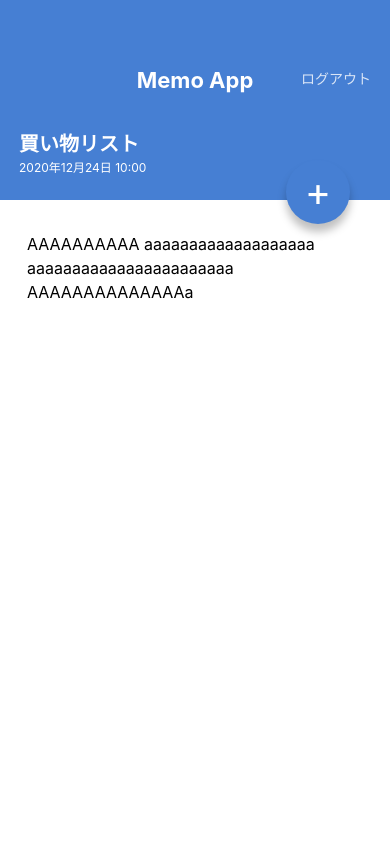
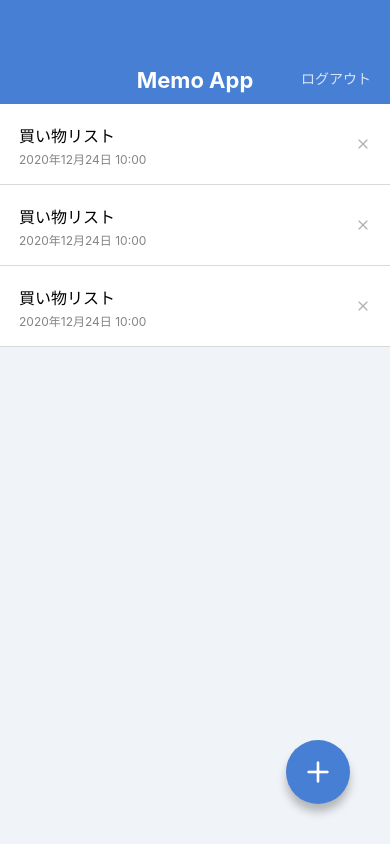
Before and after one commit to gurumada/MemoApp2, a React Native app: screen /MemoList in a window 390 px wide. Built offline with nearby package versions, Linux system fonts and the light colour scheme.

Commit message:
Install @expo/vecter-icons

```diff
--- a/App.jsx
+++ b/App.jsx
@@ -1,9 +1,9 @@
 import React from "react";
 import MemolistScreen from "./src/screens/MemoListScreen";
-import MemoDetailScreen from "./src/screens/MemoDetailScreen";
+//import MemoDetailScreen from "./src/screens/MemoDetailScreen";
 
 export default function App() {
   return (
-    <MemoDetailScreen />
+    <MemolistScreen />
   );
 }
--- a/package.json
+++ b/package.json
@@ -8,6 +8,7 @@
     "eject": "expo eject"
   },
   "dependencies": {
+    "@expo/vector-icons": "^12.0.5",
     "expo": "~41.0.1",
     "expo-status-bar": "~1.0.4",
     "prop-types": "^15.7.2",
--- a/src/components/CircleButton.jsx
+++ b/src/components/CircleButton.jsx
@@ -1,19 +1,20 @@
 import React from "react";
-import { View, Text, StyleSheet } from "react-native";
+import { View, StyleSheet } from "react-native";
 import { string, shape } from "prop-types";
+import { Feather } from '@expo/vector-icons';
 
 export default function CircleButton(props) {
-    const { children, style } = props;
+    const { style, name } = props;
     return (
       <View style={[styles.circleButton, style]}>
-        <Text style={styles.circleButtonLabel}>{children}</Text>
+        <Feather name={name} size={32} color="white" />
       </View>
     );
 }
 
 CircleButton.propTypes = {
-    children: string.isRequired,
     style: shape(),
+    name: string.isRequired,
 };
 CircleButton.defaultProps = {
     style: null,
--- a/src/components/MemoList.jsx
+++ b/src/components/MemoList.jsx
@@ -1,5 +1,7 @@
+import { Feather } from "@expo/vector-icons";
 import React from "react";
 import { View, Text, StyleSheet } from "react-native";
+// import { Feather } from "@expo/vector-icons";
 
 export default function Memolist() {
     return (
@@ -10,7 +12,7 @@ export default function Memolist() {
                     <Text style={styles.memoListItemDate}>2020年12月24日 10:00</Text>
                 </View>
                 <View>
-                    <Text>X</Text>
+                    <Feather name="x" size={16} color="#B0B0B0" />
                 </View>
                 </View>
                 <View style={styles.memoListItem}>
@@ -19,7 +21,7 @@ export default function Memolist() {
                     <Text style={styles.memoListItemDate}>2020年12月24日 10:00</Text>
                 </View>
                 <View>
-                    <Text>X</Text>
+                    <Feather name="x" size={16} color="#B0B0B0" />
                 </View>
                 </View>
                 <View style={styles.memoListItem}>
@@ -28,7 +30,7 @@ export default function Memolist() {
                     <Text style={styles.memoListItemDate}>2020年12月24日 10:00</Text>
                 </View>
                 <View>
-                    <Text>X</Text>
+                    <Feather name="x" size={16} color="#B0B0B0" />
                 </View>
             </View>
 
--- a/src/screens/MemoDetailScreen.jsx
+++ b/src/screens/MemoDetailScreen.jsx
@@ -1,5 +1,7 @@
 import React from "react";
-import { View, Text, StyleSheet, ScrollView } from "react-native";
+import {
+    View, Text, StyleSheet, ScrollView,
+} from "react-native";
 
 import AppBar from "../components/AppBar";
 import CircleButton from "../components/CircleButton";
@@ -21,7 +23,7 @@ export default function MemoDetailScreen(){
                     AAAAAAAAAAAAAAa
                 </Text>
             </ScrollView>
-            <CircleButton style={{ top: 160, buttom: "auto" }}>+</CircleButton>
+            <CircleButton style={{ top: 160, buttom: "auto" }} name="edit-2" />
         </View>
 
     );
--- a/src/screens/MemoListScreen.jsx
+++ b/src/screens/MemoListScreen.jsx
@@ -9,7 +9,7 @@ export default function MemoListScreen() {
       <View style={styles.container}>
         <AppBar />
         <MemoList />
-        <CircleButton>+</CircleButton>
+        <CircleButton name="plus"/>
       </View>
     );
 }
```
